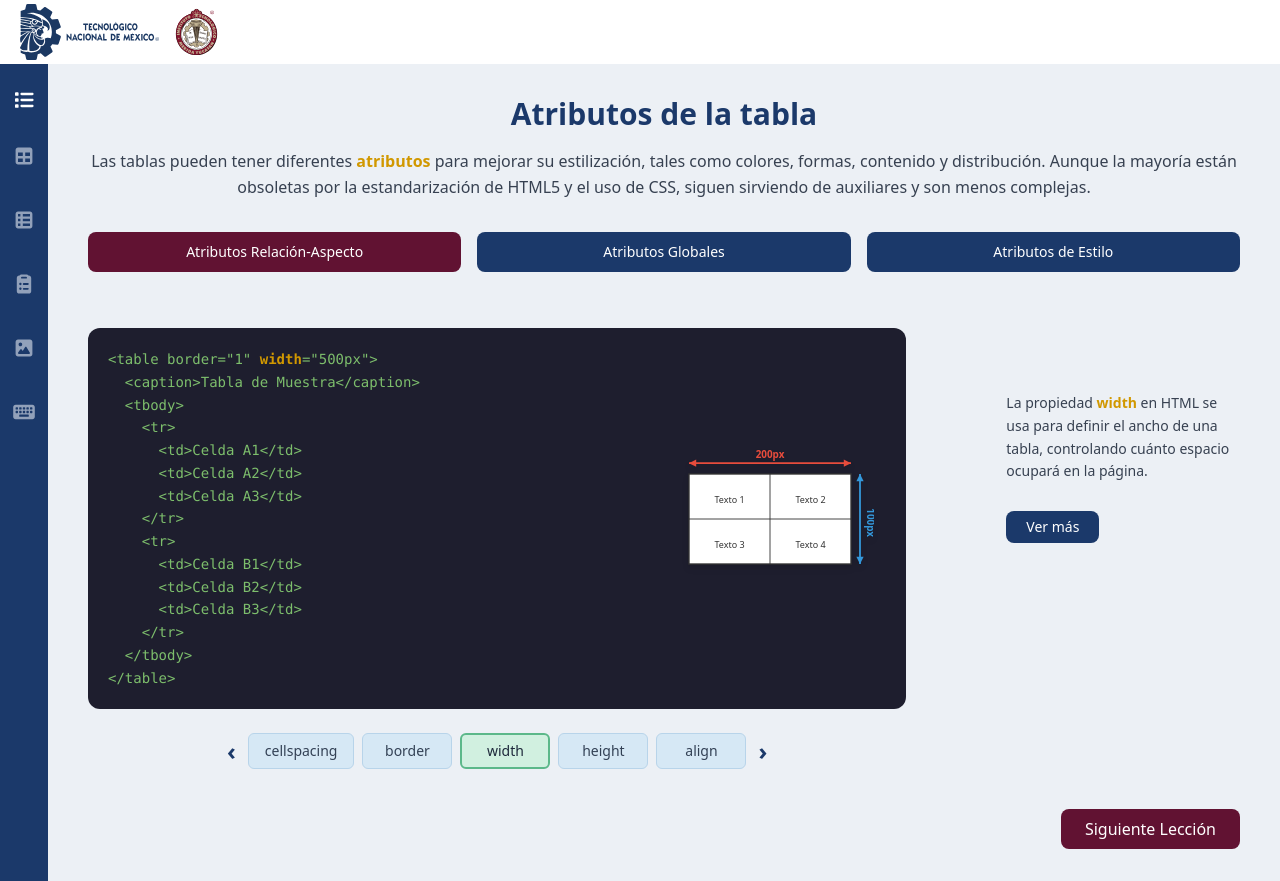
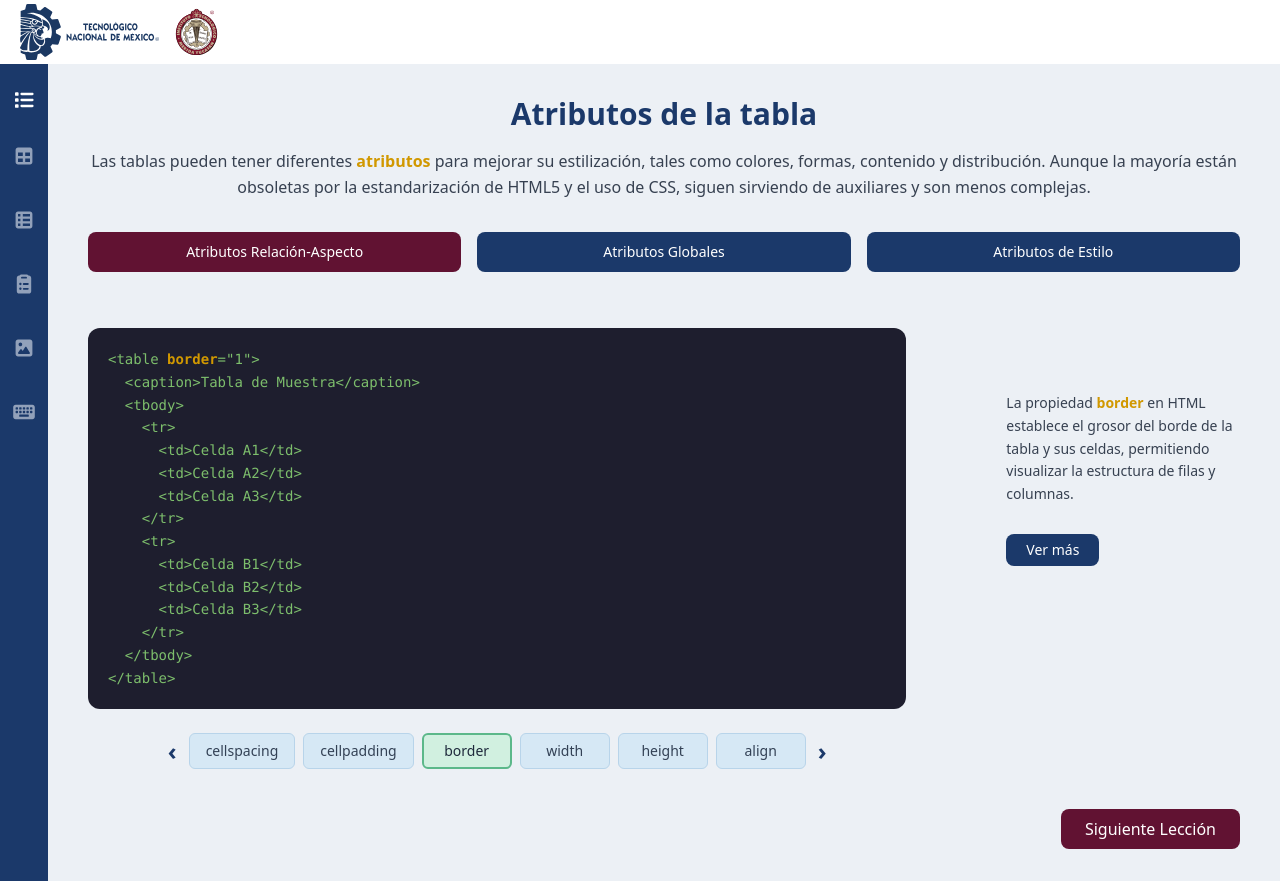
Before and after one commit to Dessie2/herramienta-tablas-html, a React (Vite) app: page /attributes in a window 1280 px wide. Built offline with nearby package versions, Linux system fonts and the light colour scheme.

Commit message:
asignbuttonsl2

```diff
--- a/src/pages/Attributes.jsx
+++ b/src/pages/Attributes.jsx
@@ -9,6 +9,12 @@ const categories = [
   { id: "style", label: "Atributos de Estilo" },
 ]
 
+const categoryUrlMapping = {
+  relation: "relAspc",
+  global: "global",
+  style: "estilo",
+}
+
 const attributesByCategory = {
   relation: [
     {
@@ -17,6 +23,14 @@ const attributesByCategory = {
       tableAttrs: 'border="1" cellspacing="10"',
       description:
         "La propiedad cellspacing en HTML define el espacio entre las celdas de una tabla, separando visualmente cada celda del resto.",
+      showDiagram: false,
+    },
+        {
+      id: "cellpadding",
+      name: "cellpadding",
+      tableAttrs: 'border="1" cellpadding="12"',
+      description:
+        "El atributo cellpadding controla el espacio interno entre el contenido de una celda y su borde.",
       showDiagram: false,
     },
     {
@@ -70,6 +84,14 @@ const attributesByCategory = {
       showDiagram: false,
     },
     {
+      id: "style",
+      name: "style",
+      tableAttrs: 'style="border: 2px solid #3498db; border-collapse: collapse;"',
+      description:
+        "El atributo style te permite aplicar propiedades modernas de CSS directamente en la etiqueta de la tabla, siendo la alternativa recomendada para controlar bordes, fondos y márgenes avanzados.",
+      showDiagram: false,
+    },
+    {
       id: "title",
       name: "title",
       tableAttrs: 'border="1" title="Tabla informativa"',
@@ -88,19 +110,19 @@ const attributesByCategory = {
       showDiagram: false,
     },
     {
-      id: "cellpadding",
-      name: "cellpadding",
-      tableAttrs: 'border="1" cellpadding="12"',
-      description:
-        "El atributo cellpadding controla el espacio interno entre el contenido de una celda y su borde.",
-      showDiagram: false,
-    },
-    {
       id: "background",
       name: "background",
       tableAttrs: 'border="1" background="fondo.png"',
       description:
         "El atributo background permite colocar una imagen de fondo dentro de la tabla para personalizar su apariencia.",
+      showDiagram: false,
+    },
+    {
+      id: "bordercolor",
+      name: "bordercolor",
+      tableAttrs: 'border="1" bordercolor="#e74c3c"',
+      description:
+        "El atributo bordercolor cambia el color de todos los bordes de la tabla, permitiendo personalizarlos para que coincidan con la paleta de tu diseño.",
       showDiagram: false,
     },
   ],
@@ -310,10 +332,15 @@ export default function Attributes() {
                     )
                   )}
                 </p>
-
-                <button className="bg-azul text-white px-5 py-1.5 rounded-lg text-sm hover:bg-guinda transition-colors">
-                  Ver más
-                </button>
+              <button
+                onClick={() => {
+                  const folderName = categoryUrlMapping[activeCategory] || activeCategory;
+                  navigate(`/lessons/lesson2/${folderName}/${current.id}`);
+                }}
+                className="bg-azul text-white px-5 py-1.5 rounded-lg text-sm hover:bg-guinda transition-colors"
+              >
+                Ver más
+              </button>
               </div>
             </div>
 
```
